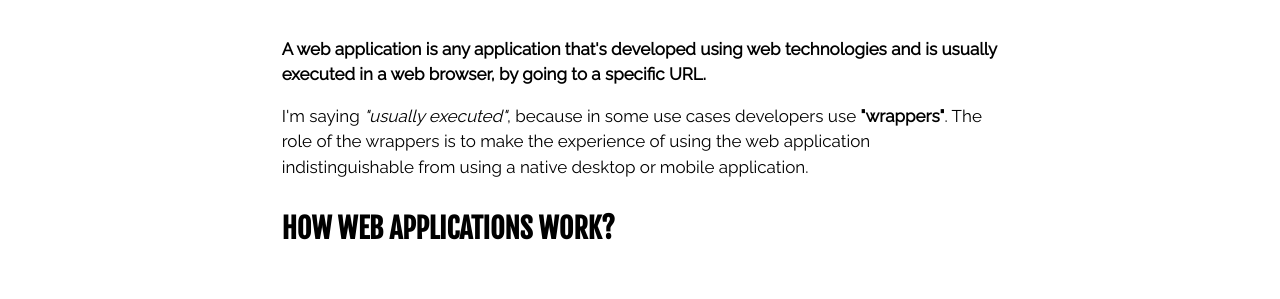
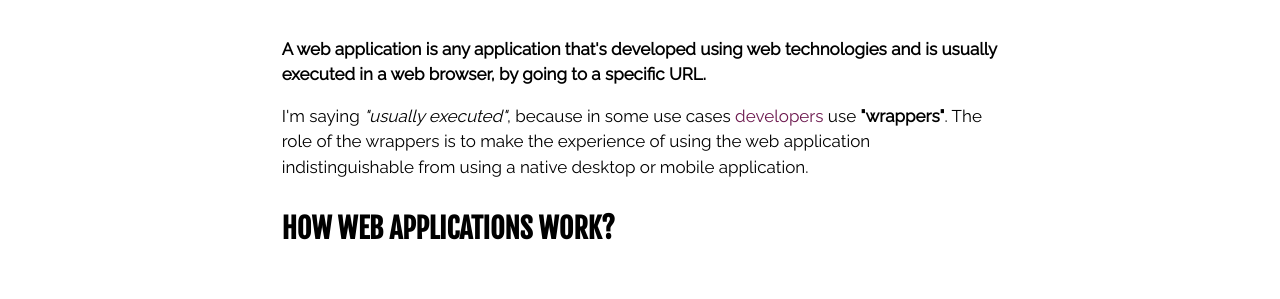
Before and after one commit to nikolai-tenev/nikolai-tenev.github.io, a Jekyll site: the page built from _posts/2019-06-22-what-is-web-application-non-tech-explanation.html, in a window 1280 px wide and 900 px high, scrolled down 1434 px. Shown: the part 154-453 px from the top of the window. Built offline with Jekyll 4.4.1, drawn with Linux system fonts in a browser that asks for light colours; comment, search, counter and statistics services are not loaded; part of the change alters nothing that is shown.

```diff
--- a/_posts/2019-06-22-what-is-web-application-non-tech-explanation.html
+++ b/_posts/2019-06-22-what-is-web-application-non-tech-explanation.html
@@ -75,7 +75,7 @@ last_modified_at: 2019-06-25
 
 <h2 id="definition">So what's the definition of a web application?</h2>
 <p><strong>A web application is any application that's developed using web technologies and is usually executed in a web browser, by going to a specific URL.</strong></p>
-<p>I'm saying <em>"usually executed"</em>, because in some use cases developers use <strong>"wrappers"</strong>. The role of the wrappers is to make the experience of using the web application
+<p>I'm saying <em>"usually executed"</em>, because in some use cases {% include outside-link.html url="https://learn.g2.com/app-developer" text="developers" title="How to Become an App Developer" %} use <strong>"wrappers"</strong>. The role of the wrappers is to make the experience of using the web application
     indistinguishable from using a native desktop or mobile application.</p>
 <h3 id="how-they-work">How web applications work?</h3>
 {% include lazy-img.html src="/assets/img/posts/images/what-is-web-application-non-tech-explanation/inner-workings.jpg" alt="web applications inner workings" %}
```
